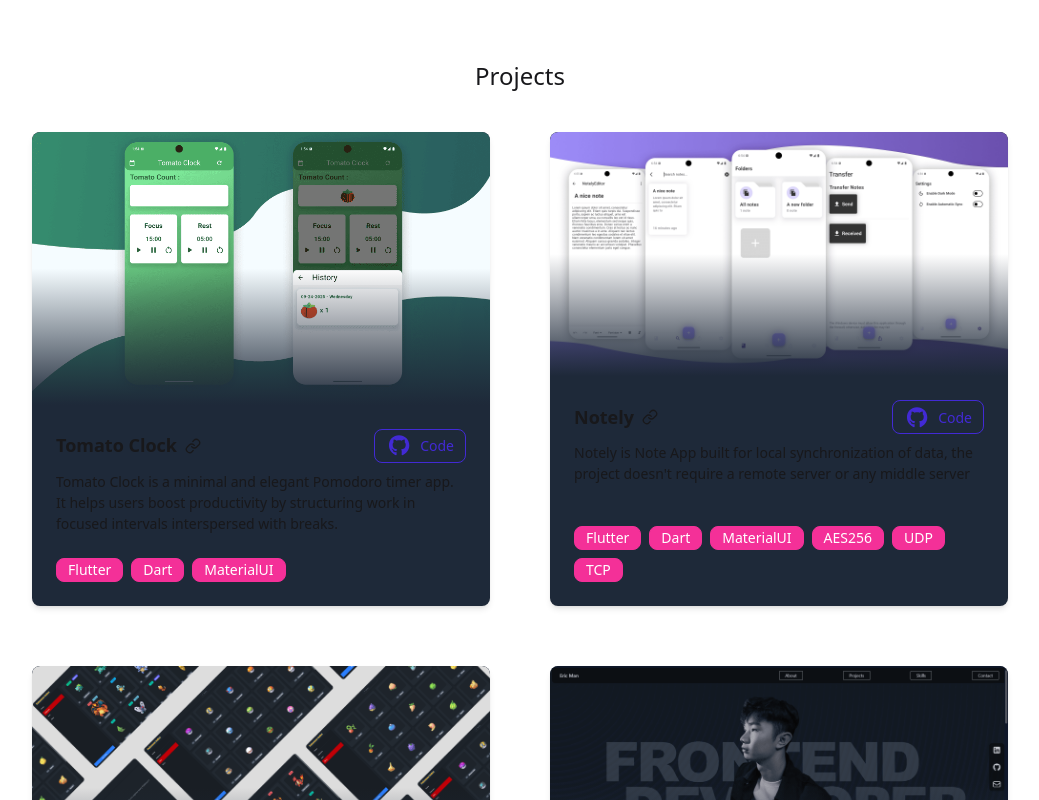
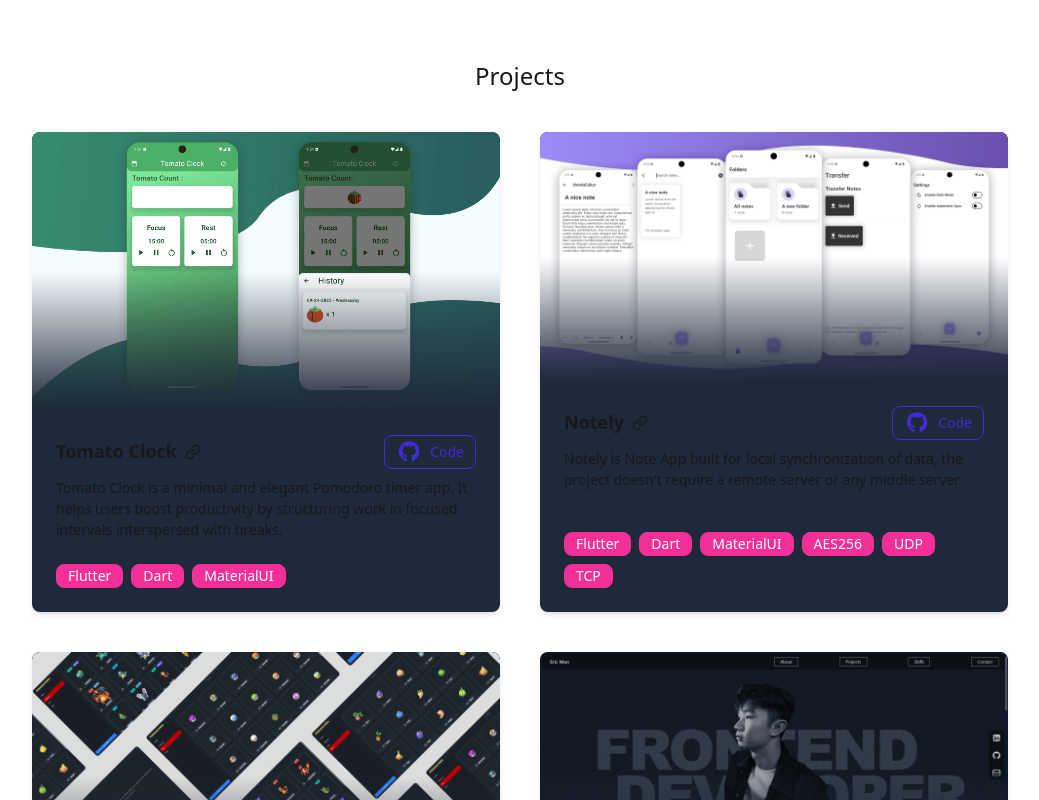
Before and after one commit to Mman7/portfolio, a Next.js app: page / in a window 1280 px wide. Shown: the part 1100-1900 px from the top of the page, without its empty margins (120-1159 px from the left). Built offline with nearby package versions, Linux system fonts and the light colour scheme.

Commit message:
adjusted gap between project item

```diff
--- a/src/components/projects.tsx
+++ b/src/components/projects.tsx
@@ -5,7 +5,7 @@
   return (
     <div className="m-auto my-14 p-6 lg:px-38">
       <h1 className="mb-10 text-center text-2xl font-medium">Projects</h1>
-      <div className="grid grid-cols-1 justify-items-center gap-15 md:grid-cols-2">
+      <div className="grid grid-cols-1 justify-items-center gap-10 md:grid-cols-2">
         {projectsList.map((item, index) => (
           <ItemCard
             key={index}
```
